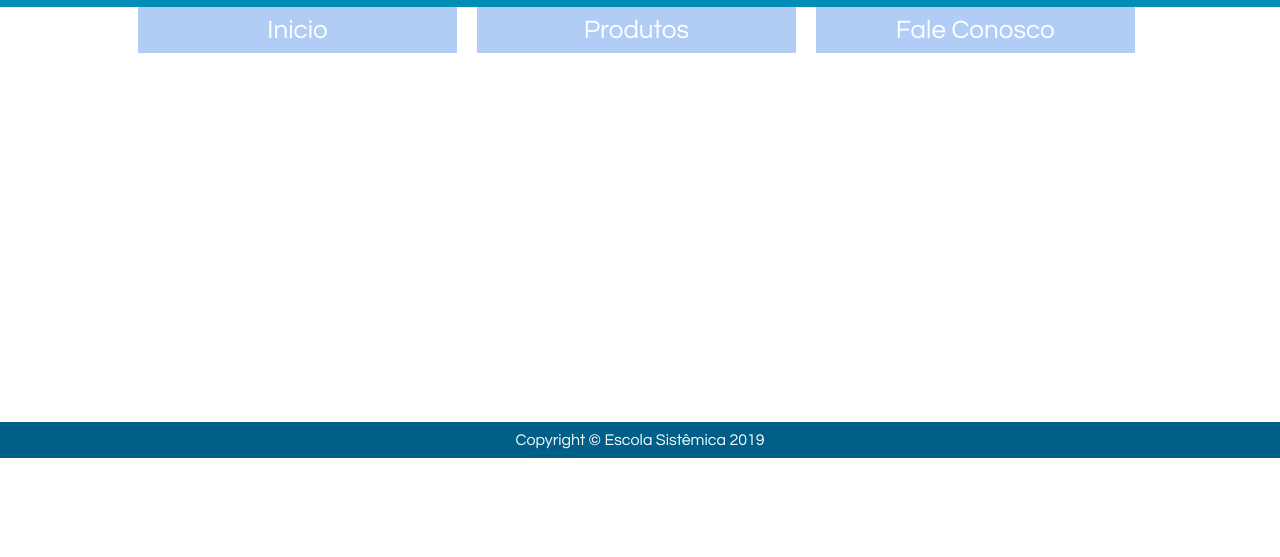
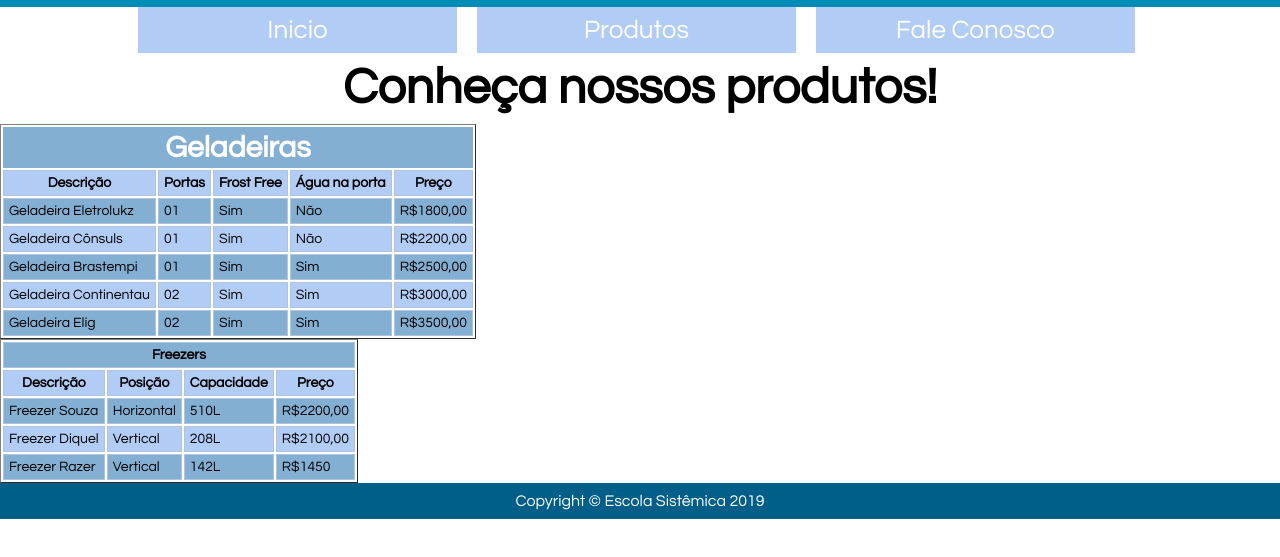
Before and after one commit to Followhesh/Geladeiras, a plain HTML site: page Front-end/pages/produtos.html in a window 1280 px wide. Shown: the part 213-770 px from the top of the page. Drawn offline with Linux system fonts and the light colour scheme.

Commit message:
Site das geladeiras pronto

```diff
--- a/Front-end/css/site.css
+++ b/Front-end/css/site.css
@@ -65,3 +65,93 @@ footer{
     text-align: center;
     padding: 10px;
 }
+/*        Configuração da página inicial       */
+
+section #topo{
+    width: 900px;
+    margin: 0px auto;
+    height: 250px;
+
+}
+.geladeira{
+    height: 250px;
+    width: 125px;
+}
+.direita{
+    float: right;
+}
+.esquerda{
+    float: left;
+}
+section #titulos{
+    float: left;
+    height: 250px;
+    width: 650px;
+    margin: 0px auto;
+}
+h2{
+    text-align: center;
+    margin-top: 0px;
+    margin-bottom: 10px;
+    font-size: 50px;
+}
+h3{
+    text-align: center;
+    margin-top: 50px;
+    font-size: 20px;
+}
+section p{
+    clear: both;
+    text-align: center;
+    margin: 10px 80px;
+}
+/*  Configuração da página de produtos  */
+
+.tabemaProdutos{
+    margin: 10px auto;
+    text-align: center;
+}
+.tituloTabela{
+    text-align: center;
+    font-size: 30px;
+    font-weight: bold;
+    color: #fff;
+    padding: 5px;
+    border: transparent;
+}
+tr,td,th{
+    border: 1px solid #B0c4DE;
+    padding: 5px;
+}
+tr,td{
+    font-size: 14px;
+}
+tr:nth-child(even){
+    background-color: #b1ccf5;
+}
+tr:nth-child(odd){
+    background-color: #83afd3;
+}
+/*  Configuraçõa da página fale conosco  */
+.faleConosco{
+    width: 300px;
+    margin: 0px auto;
+    font-weight: bold;
+    margin-bottom: 10px;
+}
+.faleConosco input, .faleConosco textarea, .faleConosco select{
+    margin: 5px auto;
+    width: 100%;
+    padding: 5px 0;
+}
+.faleConosco textarea{
+    height: 100px;
+    resize: none;
+}
+.faleConosco button{
+    width: 30%;
+    margin: 0 10%;
+    background-color: #b1ccf5;
+    font-weight: bold;
+    font-size: 16px;
+}
--- a/Front-end/pages/produtos.html
+++ b/Front-end/pages/produtos.html
@@ -19,9 +19,93 @@
         <a href="../pages/produtos.html"><div class="opcao">Produtos</div></a>
         <a href="../pages/faleconosco.html"><div class="opcao">Fale Conosco</div></a>
     </nav>
-    <section>
-
-    </section>
+<section>
+ <h2>Conheça nossos produtos!</h2>
+ <table class="tabelaProdutos" border="1">
+    <thead>
+        <tr>
+            <th colspan="5" class="tituloTabela">Geladeiras</th>
+        </tr>
+        <tr>
+            <th>Descrição</th>
+            <th>Portas</th>
+            <th>Frost Free</th>
+            <th>Água na porta</th>
+            <th>Preço</th>
+        </tr>
+    </thead>
+    <tbody>
+        <tr>
+            <td>Geladeira Eletrolukz</td>
+            <td>01</td>
+            <td>Sim</td>
+            <td>Não</td>
+            <td>R$1800,00</td>
+        </tr>
+            <tr>
+            <td>Geladeira Cônsuls</td>
+            <td>01</td>
+            <td>Sim</td>
+            <td>Não</td>
+            <td>R$2200,00</td>
+        </tr>
+        <tr>
+            <td>Geladeira Brastempi</td>
+            <td>01</td>
+            <td>Sim</td>
+            <td>Sim</td>
+            <td>R$2500,00</td>
+        </tr>
+        <tr>
+            <td>Geladeira Continentau</td>
+            <td>02</td>
+            <td>Sim</td>
+            <td>Sim</td>
+            <td>R$3000,00</td>
+        </tr>
+        <tr>
+            <td>Geladeira Elig</td>
+            <td>02</td>
+            <td>Sim</td>
+            <td>Sim</td>
+            <td>R$3500,00</td>
+        </tr>
+    </tbody>
+ </table>
+ <table border="1">
+    <thead>
+        <tr>
+            <th colspan="4">Freezers</th>
+        </tr>
+        <tr>
+            <th>Descrição</th>
+            <th>Posição</th>
+            <th>Capacidade</th>
+            <th>Preço</th>
+        </tr>
+    </thead>
+    <tbody>
+        <tr>
+            <td>Freezer Souza</td>
+            <td>Horizontal</td>
+            <td>510L</td>
+            <td>R$2200,00</td>
+        </tr>
+        <tr>
+            <td>Freezer Diquel</td>
+            <td>Vertical</td>
+            <td>208L</td>
+            <td>R$2100,00</td>
+        </tr>
+        <tr>
+            <td>Freezer Razer</td>
+            <td>Vertical</td>
+            <td>142L</td>
+            <td>R$1450</td>
+        </tr>
+    </tbody>
+ </table>
+</section>
     <footer>Copyright &copy; Escola Sistêmica 2019</footer>
 </body>
 </html>
```
Also changed, not shown: Front-end/index.html (+4 -4 lines), Front-end/pages/faleconosco.html (+28 -3 lines).
